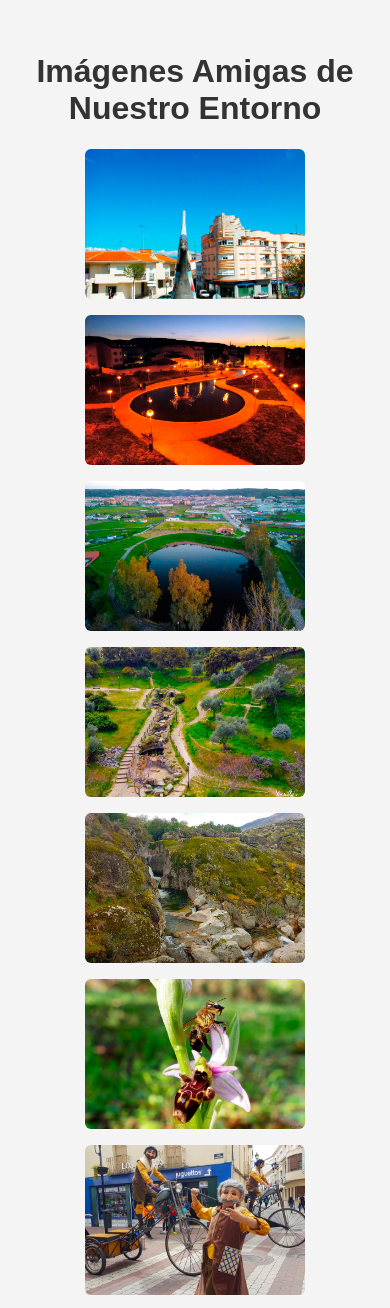
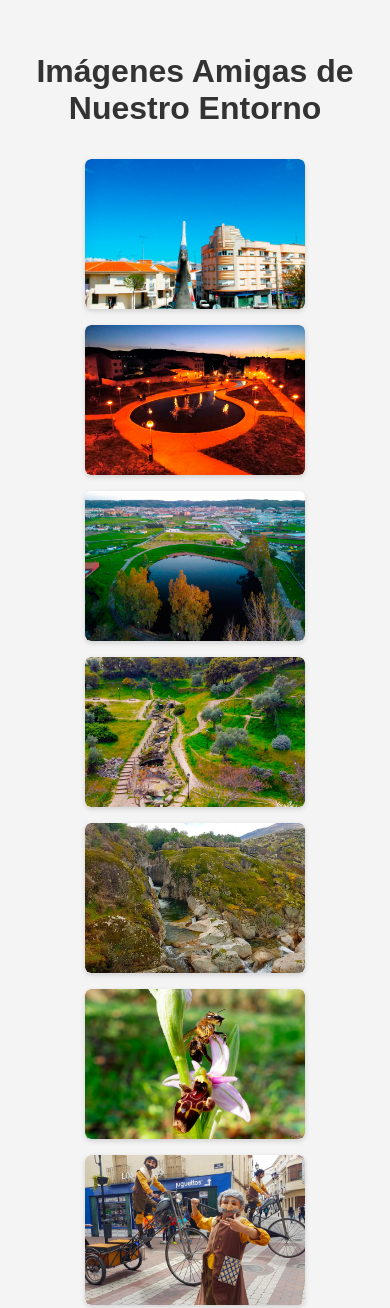
Before and after one commit to puntodencuentro/galeria-imagenes-amigas, a plain HTML site: page index.html in a window 390 px wide. Shown: the top 1308 px of the page. Drawn offline with Linux system fonts and the light colour scheme.

Commit message:
Add files via upload

```diff
--- a/index.html
+++ b/index.html
@@ -22,17 +22,29 @@
       justify-content: center;
       gap: 1em;
       margin-top: 2em;
+      max-width: 1872px;  /* Limita ancho y centra */
+      margin-left: auto;
+      margin-right: auto;
     }
-    .galeria img {
+    .galeria .item {
       width: 220px;
+      height: 150px; /* tamaño fijo para todas */
       border-radius: 6px;
+      overflow: hidden;
       cursor: pointer;
+      box-shadow: 0 2px 5px rgba(0,0,0,0.15);
       transition: transform 0.2s;
-      object-fit: cover; /* evita deformar imágenes */
-      height: 150px; /* altura fija para evitar estiramientos */
+      background: white;
     }
-    .galeria img:hover {
+    .galeria .item:hover {
       transform: scale(1.05);
+    }
+    .galeria .item img {
+      width: 100%;
+      height: 100%;
+      object-fit: cover;
+      display: block;
+      border-radius: 6px;
     }
 
     .visor {
@@ -45,9 +57,10 @@
       align-items: center;
       flex-direction: column;
       z-index: 9999;
-      padding: 1em;
+      padding: 1em 3em; /* Más espacio lateral para que no quede tan pegado */
       opacity: 0;
       transition: opacity 0.3s ease;
+      box-sizing: border-box;
     }
     .visor.visible {
       display: flex;
@@ -76,7 +89,7 @@
     .cerrar {
       position: absolute;
       top: 1em;
-      right: 1.5em;
+      right: 3em; /* Separación mayor a la derecha */
       font-size: 2.5em;
       color: #fff;
       cursor: pointer;
@@ -89,8 +102,9 @@
       display: flex;
       justify-content: space-between;
       transform: translateY(-50%);
-      padding: 0 1em;
+      padding: 0 3em; /* Más separación lateral */
       z-index: 10000;
+      box-sizing: border-box;
     }
     .flechas span {
       font-size: 3em;
@@ -121,38 +135,34 @@
     }
 
     @media (max-width: 768px) {
+      .visor {
+        padding: 1em 1.5em; /* menos espacio lateral en móviles */
+      }
+      .cerrar {
+        right: 1.5em;
+      }
+      .flechas {
+        padding: 0 1.5em;
+      }
       .visor img {
         max-height: 60vh;
       }
-
       .descripcion {
         max-height: 30vh;
         font-size: 1em;
       }
-
       .flechas span {
         font-size: 2.5em;
       }
-
       .cerrar {
         font-size: 2em;
       }
-
-      .galeria {
-        max-width: 100%;
-        margin: 0 auto;
-        padding-left: 1em;
-        padding-right: 1em;
-        justify-content: center;
-      }
     }
 
-    /* 👇 Ajuste mejora en horizontal móvil */
     @media (orientation: landscape) and (max-width: 900px) {
       .visor img {
         max-height: 80vh;
       }
-
       .descripcion {
         max-height: 70vh;
         overflow-y: auto;
@@ -167,53 +177,77 @@
 
   <div class="galeria">
 
+    <div class="item">
       <img
         loading="lazy"
         src="Foto_008_Monolito-moralo.jpg"
         alt="Monolito moralo"
-      data-desc="11 de junio de 2020. ¡Hola amigas/os, buenos días! Con esta perspectiva del monolito moralo que engalana la rotonda de la carretera de Valdehúncar dando rienda suelta a la imaginación según desde donde se observe. En este caso se nos antoja como un gran dinosaurio enamorado de la Piedra Caballera, a la que no puede dejar de mirar petrificado por su belleza. ¡Feliz jueves! Foto: PdE">
+        data-desc="11 de junio de 2020. ¡Hola amigas/os, buenos días! Con esta perspectiva del monolito moralo que engalana la rotonda de la carretera de Valdehúncar dando rienda suelta a la imaginación según desde donde se observe. En este caso se nos antoja como un gran dinosaurio enamorado de la Piedra Caballera, a la que no puede dejar de mirar petrificado por su belleza. ¡Feliz jueves! Foto: PdE"
+      >
+    </div>
 
+    <div class="item">
       <img
         loading="lazy"
         src="Foto_007_Fuente-San-Isidro.jpg"
         alt="Fuente San Isidro"
-      data-desc="14 de marzo de 2021. Reflejos al atardecer en la fuente del parque frente a la ermita de San Isidro. En Navalmoral de la Mata, para “Imágenes amigas de nuestro entorno”. | DJI Fly">
+        data-desc="14 de marzo de 2021. Reflejos al atardecer en la fuente del parque frente a la ermita de San Isidro. En Navalmoral de la Mata, para “Imágenes amigas de nuestro entorno”. | DJI Fly"
+      >
+    </div>
 
+    <div class="item">
       <img
         loading="lazy"
         src="Foto_006_Charca-Mayen.jpg"
         alt="Charca Mayen"
-      data-desc="19 de marzo de 2021. Ya se deja notar la primavera en Navalmoral, con su paleta de colores en la fuente de la Teja y sus alrededores. Fuente la Teja en Navalmoral de la Mata. | Yoguifly’s | PdE">
+        data-desc="19 de marzo de 2021. Ya se deja notar la primavera en Navalmoral, con su paleta de colores en la fuente de la Teja y sus alrededores. Fuente la Teja en Navalmoral de la Mata. | Yoguifly’s | PdE"
+      >
+    </div>
 
+    <div class="item">
       <img
         loading="lazy"
         src="Foto_005_fuente-la-Teja.jpg"
         alt="Fuente La Teja"
-      data-desc="28 de marzo de 2021. Ya se deja notar la primavera en Navalmoral, con su paleta de colores en la fuente de la Teja y sus alrededores. Fuente la Teja en Navalmoral de la Mata. | Yoguifly’s | PdE">
+        data-desc="28 de marzo de 2021. Ya se deja notar la primavera en Navalmoral, con su paleta de colores en la fuente de la Teja y sus alrededores. Fuente la Teja en Navalmoral de la Mata. | Yoguifly’s | PdE"
+      >
+    </div>
 
+    <div class="item">
       <img
         loading="lazy"
         src="Foto_004_mirador_Las_Ollas.jpg"
         alt="Mirador Las Hollas"
-      data-desc="3 de abril de 2021. El mirador en el Paraje Las Ollas, en Cuacos de Yuste, protagonista este mes en “Imágenes amigas de nuestro entorno”. | PdE">
+        data-desc="3 de abril de 2021. El mirador en el Paraje Las Ollas, en Cuacos de Yuste, protagonista este mes en “Imágenes amigas de nuestro entorno”. | PdE"
+      >
+    </div>
 
+    <div class="item">
       <img
         loading="lazy"
         src="Foto_003_orquidea.jpg"
         alt="Orquídea silvestre"
-      data-desc="9 de abril de 2021. Apoyada en una orquídea (ophrys scolopax), esta abeja (apis mellifera) parece estar reflexionando sobre su existencia, esperando a su pareja o averigua tú…, pero aquí donde la vemos obtuvo la mención especial “Premio al mejor participante local” con el título Relamiendo_scolopax en el concurso Ochydarium 2019, y es la protagonista en esta ocasión de “Imágenes amigas de nuestro entorno”. La escena fue captada por Fernando Sánchez Castilla en el Sierro de Almaraz.">
+        data-desc="9 de abril de 2021. Apoyada en una orquídea (ophrys scolopax), esta abeja (apis mellifera) parece estar reflexionando sobre su existencia, esperando a su pareja o averigua tú…, pero aquí donde la vemos obtuvo la mención especial “Premio al mejor participante local” con el título Relamiendo_scolopax en el concurso Ochydarium 2019, y es la protagonista en esta ocasión de “Imágenes amigas de nuestro entorno”. La escena fue captada por Fernando Sánchez Castilla en el Sierro de Almaraz."
+      >
+    </div>
 
+    <div class="item">
       <img
         loading="lazy"
         src="Foto_002_trafico.jpg"
         alt="Tráfico en la peatonal"
-      data-desc="15 de abril de 2022. Así va el tráfico en la peatonal de Navalmoral de la Mata.">
+        data-desc="15 de abril de 2022. Así va el tráfico en la peatonal de Navalmoral de la Mata."
+      >
+    </div>
 
+    <div class="item">
       <img
         loading="lazy"
         src="Foto_001_Expacionavalmoral.jpg"
         alt="Exposición en Navalmoral de la Mata"
-      data-desc="23 de mayo de 2021. Expacionavalmoral ha sido protagonista estos días en la actualidad morala, entre otras cosas, por el aterrizaje de emergencia de una avioneta en una de sus avenidas. Buen momento para incluir esta fotografía, que nos ha hecho llegar Yoguifly’s, en “Imágenes Amigas de nuestro entorno”.">
+        data-desc="23 de mayo de 2021. Expacionavalmoral ha sido protagonista estos días en la actualidad morala, entre otras cosas, por el aterrizaje de emergencia de una avioneta en una de sus avenidas. Buen momento para incluir esta fotografía, que nos ha hecho llegar Yoguifly’s, en “Imágenes Amigas de nuestro entorno”."
+      >
+    </div>
 
   </div>
 
@@ -233,7 +267,7 @@
   </div>
 
   <script>
-    const imagenes = document.querySelectorAll('.galeria img');
+    const imagenes = document.querySelectorAll('.galeria .item img');
     const visor = document.getElementById('visor');
     const imagenGrande = document.getElementById('imagenGrande');
     const descripcion = document.getElementById('descripcion');
```
Lines whose indentation alone changed are shown as unchanged.
